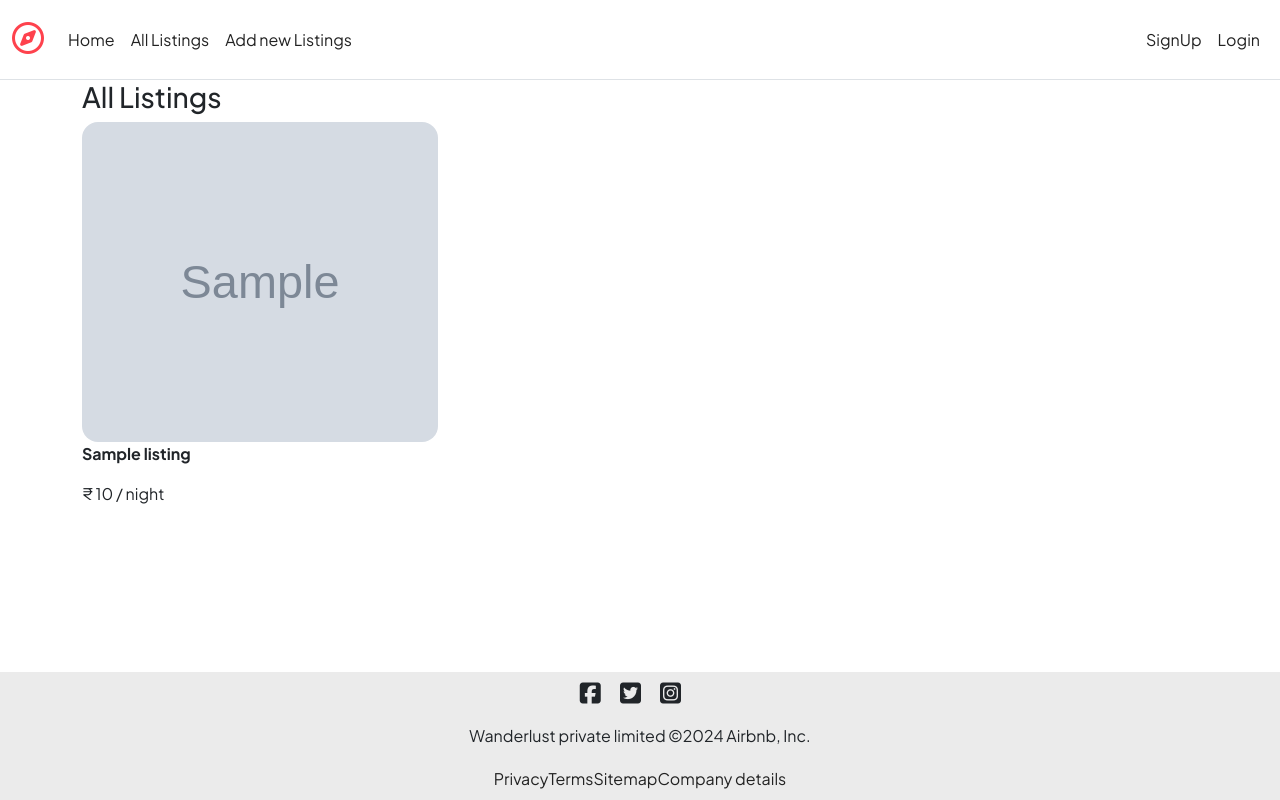
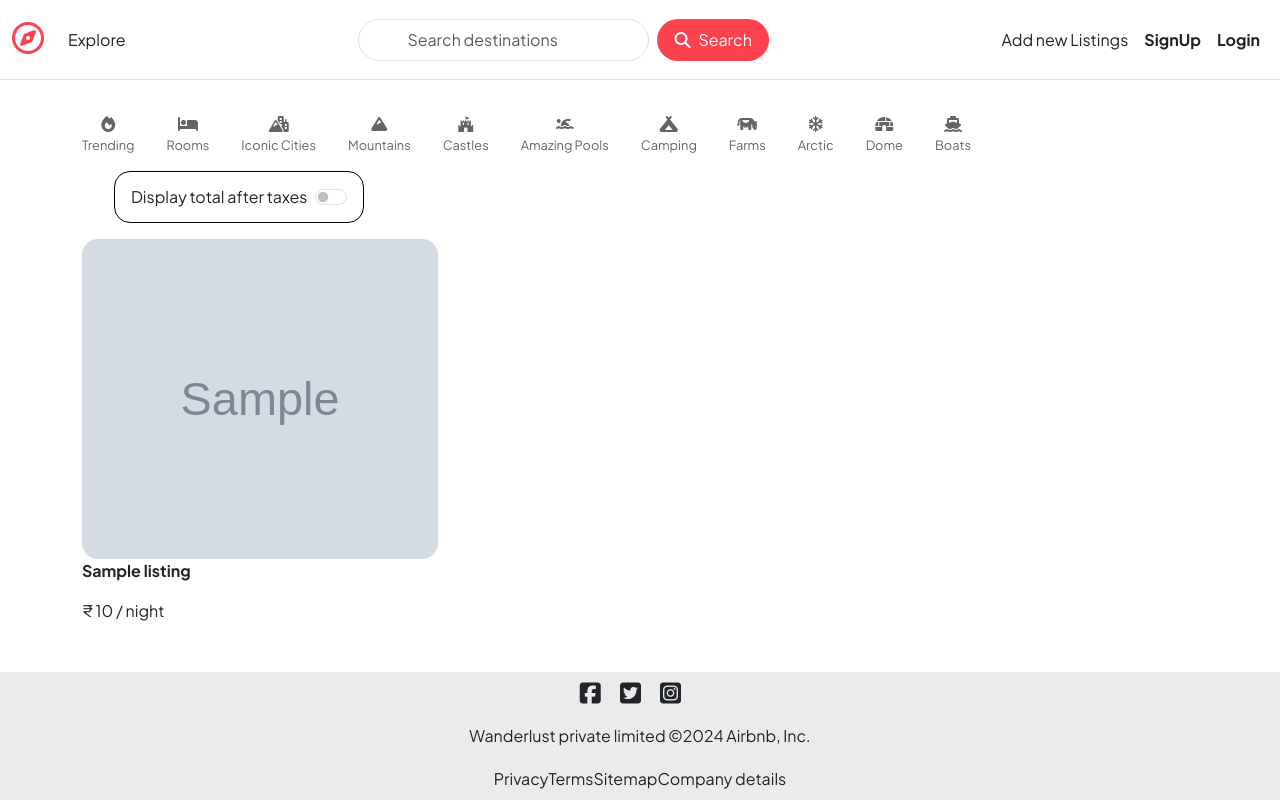
Before and after one commit to mehwishtahseen/Wanderlust, a Node server app: page /listings/ in a window 1280 px wide. Run offline with Node 20, Linux system fonts and the light colour scheme; tables that the repository leaves empty hold one stand-in row (values such as "Sample post"); grey boxes marked "Sample" are stand-in pictures; some libraries are stand-ins or nearby versions.

Commit message:
Add Project files

```diff
--- a/app.js
+++ b/app.js
@@ -1,3 +1,7 @@
+if (process.env.NODE_ENV != "production") {
+  require("dotenv").config();
+}
+
 const express = require("express");
 const app = express();
 const mongoose = require("mongoose");
@@ -6,6 +10,7 @@ const methodOverride = require("method-override");
 const ejsMate = require("ejs-mate");
 const ExpressError = require("./utils/ExpressError.js");
 const session = require("express-session");
+const MongoStore = require('connect-mongo');
 const flash = require("connect-flash");
 const passport = require("passport");
 const LocalStrategy = require("passport-local");
@@ -15,7 +20,9 @@ const listingRouter = require("./routes/listing.js");
 const reviewRouter = require("./routes/review.js");
 const userRouter = require("./routes/user.js")
 
-const MONGO_URL = "mongodb://127.0.0.1:27017/Wanderlust";
+// const MONGO_URL = "mongodb://127.0.0.1:27017/Wanderlust";
+
+const dbUrl = process.env.ATLASDB_URL;
 
 main()
   .then(() => {
@@ -27,7 +34,7 @@ main()
   });
 
 async function main() {
-  await mongoose.connect(MONGO_URL);
+  await mongoose.connect(dbUrl);
 }
 
 app.set("view engine", "ejs");
@@ -37,8 +44,23 @@ app.use(methodOverride("_method"));
 app.engine("ejs", ejsMate);
 app.use(express.static(path.join(__dirname, "/public")));
 
+
+const store = MongoStore.create({
+  mongoUrl : dbUrl,
+  crypto:{
+    secret : process.env.SECRET,
+  },
+  touchAfter : 24 * 3600,
+
+});
+
+store.on("error", ()=>{
+  console.log("ERROR in MONGO SESSION STORE", err);
+});
+
 const sessionOptions = {
-  secret : "mysupersecretcode",
+  store,
+  secret : process.env.SECRET,
   resave : false,
   saveUnintialized : true,
 
@@ -49,9 +71,12 @@ const sessionOptions = {
   },
 };
 
-app.get("/", (req, res) => {
-  res.send("Hi, I am a root");
-});
+
+// app.get("/", (req, res) => {
+//   res.send("Hi, I am a root");
+// });
+
+
 
 
 app.use(session(sessionOptions));
--- a/controllers/listings.js
+++ b/controllers/listings.js
@@ -1,4 +1,7 @@
-const Listing = require("../models/listing.js")
+const Listing = require("../models/listing.js");
+const mbxGeocoding = require('@mapbox/mapbox-sdk/services/geocoding');
+const mapToken = process.env.MAP_TOKEN;
+const geocodingClient = mbxGeocoding({ accessToken: mapToken });
 
 module.exports.index = async (req, res) => {
     const allListings = await Listing.find({});
@@ -21,9 +24,23 @@ module.exports.showListing = async (req, res) => {
 };
 
 module.exports.createListing = async (req, res, next) => {
+  let response = await geocodingClient.forwardGeocode({
+    query: req.body.listing.location,
+    limit: 1
+  })
+    .send()
+
+
+
+  let url = req.file.path;
+  let filename = req.file.filename;
   const newListing = await new Listing(req.body.listing);
   newListing.owner = req.user._id;
-  await newListing.save();
+    newListing.image ={  url, filename };
+    newListing.geometry = response.body.features[0].geometry;
+  let savedListing = await newListing.save();
+  console.log(savedListing);
+
   req.flash("success", "New Listing Created!");
   res.redirect("/listings");
 };
@@ -35,13 +52,26 @@ module.exports.renderEditForm = async (req, res) => {
     req.flash("error", "Listing you requested for does not exist!");
     res.redirect("/listings");
     }
-  res.render("listings/edit.ejs", { listing });
+
+    let orignalImageUrl = listing.image.url;
+    originalImageUrl=  orignalImageUrl.replace(
+      "/upload",
+      "/upload/w_300"
+    );
+  res.render("listings/edit.ejs", { listing, originalImageUrl });
+
 };
 
 module.exports.updateListing = async (req, res) => {
   let { id } = req.params;
-  let listing = await Listing.findById(id);
-  await Listing.findByIdAndUpdate(id, { ...req.body.listing });
+  let listing = await Listing.findByIdAndUpdate(id, { ...req.body.listing });
+
+  if(typeof req.file !== "undefined"){
+  let url = req.file.path;
+  let filename = req.file.filename;
+  listing.image ={  url, filename };
+  await listing.save();
+  }
   req.flash("success", "Listing Updated!");
   res.redirect(`/listings/${id}`);
 };
--- a/public/css/style.css
+++ b/public/css/style.css
@@ -121,3 +121,10 @@ body{
     padding-left: 0;
     padding-right: 0;
 }
+
+/*map */
+
+#map{
+    height: 400px;
+    width: 80vh;
+}
--- a/views/includes/navbar.ejs
+++ b/views/includes/navbar.ejs
@@ -1,3 +1,31 @@
+<style>
+
+.search-btn{
+   background-color:  #fe424d;
+   color: white;
+   border-radius: 25px;
+   padding: 0 1rem 0 1rem;
+
+
+}
+.search-btn:hover{
+   background-color:  #fe424d;
+   color: white;
+}
+
+.search-btn i{
+  display: inline;
+  margin-right: 0.5rem;
+}
+
+.search-inp{
+  border-radius: 25px;
+  padding: 0.5rem 3rem 0.5rem 3rem;
+  font-size: 1rem;
+}
+</style>
+
+
 <nav class="navbar navbar-expand-md bg-body-light border-bottom sticky-top">
   <div class="container-fluid">
     <a class="navbar-brand" href="/"><i class="fa-regular fa-compass"></i></a>
@@ -12,14 +40,22 @@
     </button>
     <div class="collapse navbar-collapse" id="navbarNavAltMarkup">
       <div class="navbar-nav">
-        <a class="nav-link" href="/">Home</a>
-        <a class="nav-link" href="/listings">All Listings</a>
-        <a class="nav-link" href="/listings/new">Add new Listings</a>
+
+        <a class="nav-link" href="/listings">Explore</a>
+
+      </div>
+
+      <div class="navbar-nav ms-auto">
+        <form class="d-flex" role="search">
+          <input class="form-control me-2 search-inp" type="search" placeholder="Search destinations" />
+          <button class="btn search-btn" type="submit"><i class="fa-solid fa-magnifying-glass"></i>Search</button>
+        </form>
       </div>
       <div class="navbar-nav ms-auto">
+        <a class="nav-link" href="/listings/new">Add new Listings</a>
         <% if(!currUser) { %>
-        <a class="nav-link" href="/signup">SignUp</a>
-        <a class="nav-link" href="/login">Login</a>
+        <a class="nav-link" href="/signup"><b>SignUp</b></a>
+        <a class="nav-link" href="/login"><b>Login</b></a>
         <% } %>
         <% if(currUser) { %>
         <a class="nav-link" href="/logout">Logout</a>
--- a/views/layouts/boilerplate.ejs
+++ b/views/layouts/boilerplate.ejs
@@ -23,6 +23,9 @@
 <link rel="preconnect" href="https://fonts.gstatic.com" crossorigin>
 <link href="https://fonts.googleapis.com/css2?family=Plus+Jakarta+Sans:ital,wght@0,200..800;1,200..800&display=swap" rel="stylesheet">
 <link rel="stylesheet" href="/css/rating.css">
+
+<link href="https://api.mapbox.com/mapbox-gl-js/v3.7.0/mapbox-gl.css" rel="stylesheet">
+<script src="https://api.mapbox.com/mapbox-gl-js/v3.7.0/mapbox-gl.js"></script>
 </head>
   <body>
     <%- include("../includes/navbar.ejs") %>
--- a/views/listings/index.ejs
+++ b/views/listings/index.ejs
@@ -1,21 +1,108 @@
 <% layout ("/layouts/boilerplate") %>
 
-<h3>All Listings</h3>
+<!-- <h3>All Listings</h3> -->
 
 <!-- <form method="GET" action="/listings/new">
     <button>Create New Listing</button>
     </form>
      -->
 
-<div class="row row-cols-lg-3 row-cols-md-2 row-cols-sm-1">
+<style>
+  #filters {
+    display: flex;
+    flex-wrap: wrap;
+    align-items: center;
+  }
+  .filter {
+    text-align: center;
+    margin-right: 2rem;
+    margin-top: 2rem;
+    opacity: 0.7;
+  }
+  .filter:hover {
+    opacity: 1;
+    cursor: pointer;
+  }
+  .filter p{
+    font-size: 0.8rem;
+  }
+  #tax-info{
+    display: none;
+  }
+  .tax-toggle{
+    border: 1px solid black;
+    border-radius: 1rem;
+    height: 3.25rem;
+    padding: 1rem;
+    margin-left: 2rem;
+    display: flex;
+    align-items: center;
+  }
+</style>
 
+<div id="filters" >
+  <div class="filter" data-bs-toggle="collapse">
+    <div><i class="fa-solid fa-fire"></i></div>
+    <p>Trending</p>
+  </div>
+  <div class="filter">
+    <div><i class="fa-solid fa-bed"></i></div>
+    <p>Rooms</p>
+  </div>
+  <div class="filter">
+    <div><i class="fa-solid fa-mountain-city"></i></div>
+    <p>Iconic Cities</p>
+  </div>
+  <div class="filter">
+    <div><i class="fa-solid fa-mountain"></i></div>
+    <p>Mountains</p>
+  </div>
+  <div class="filter">
+    <div><i class="fa-brands fa-fort-awesome"></i></div>
+    <p>Castles</p>
+  </div>
+  <div class="filter">
+    <div><i class="fa-solid fa-person-swimming"></i></div>
+    <p>Amazing Pools</p>
+  </div>
+  <div class="filter">
+    <div><i class="fa-solid fa-campground"></i></div>
+    <p>Camping</p>
+  </div>
+  <div class="filter">
+    <div><i class="fa-solid fa-cow"></i></div>
+    <p>Farms</p>
+  </div>
+  <div class="filter">
+    <div><i class="fa-regular fa-snowflake"></i></div>
+    <p>Arctic</p>
+  </div>
+  <div class="filter">
+    <div><i class="fa-solid fa-igloo"></i></div>
+    <p>Dome</p>
+  </div>
+  <div class="filter">
+    <div><i class="fa-solid fa-ship"></i></div>
+    <p>Boats</p>
+  </div>
+
+  <div class="tax-toggle">
+    <div class="form-check-reverse form-switch">
+      <input class="form-check-input" type="checkbox" role="switch" id="flexSwitchCheckDefault">
+      <label class="form-check-label" for="flexSwitchCheckDefault">Display total after taxes</label>
+    </div>
+  </div>
+
+ </div>
+  <div class="row row-cols-lg-3 row-cols-md-2 row-cols-sm-1 mt-3 ">
     <% for(let listing of allListings) { %>
-    <a href="/listings/<%= listing._id %>" class="listing-link" >
-  <div class="card col listing-card" >
+    <a href="/listings/<%= listing._id %>" class="listing-link">
+      <div class="card col listing-card">
         <img
           src="<%= listing.image.url %>"
           class="card-img-top"
-      alt="listing_image" style="height: 20rem"
+          alt="listing_image"
+          style="height: 20rem"
         />
         <div class="card-img-overlay"></div>
         <div class="card-body">
@@ -23,12 +110,9 @@
             <b><%= listing.title %></b>
 
             <li>
-          &#8377;
-          <% if (listing.price != null) { %>
-            <%= listing.price.toLocaleString("en-IN") %> / night
-          <% } else { %>
-            Price not available
-          <% } %>
+              &#8377; <% if (listing.price != null) { %> <%=
+              listing.price.toLocaleString("en-IN") %> / night <i id="tax-info"> &nbsp; &nbsp;+18% GST</i><% } else { %>
+              Price not available <% } %>
             </li>
           </p>
         </div>
@@ -37,3 +121,18 @@
 
     <% } %>
   </div>
+</div>
+
+<script>
+  let taxSwitch = document.getElementById("flexSwitchCheckDefault");
+  taxSwitch.addEventListener("click" , ()=>{
+   let taxInfo = document.getElementsByClassName("tax-info");
+  for (info of taxInfo){
+    if(info.style.display != "inline"){
+      info.style.display = "inline";
+    }else{
+      info.style.display = "none";
+    }
+  }
+  });
+</script>
--- a/views/listings/new.ejs
+++ b/views/listings/new.ejs
@@ -45,7 +45,9 @@
           name="listing[image]"
           type="file"
           class="form-control"
+          required
         />
+
       </div>
       <div class="row">
         <div class="mb-3 col-md-4">
```
Also changed, not shown: cloudConfig.js (added, +21 -0 lines), middleware.js (+7 -6 lines), models/listing.js (+12 -5 lines), package.json (+9 -1 lines), public/js/map.js (added, +28 -0 lines), routes/listing.js (+13 -9 lines), views/listings/edit.ejs (+19 -10 lines), views/listings/show.ejs (+15 -32 lines), 4 other files. Lines whose indentation alone changed are shown as unchanged.
